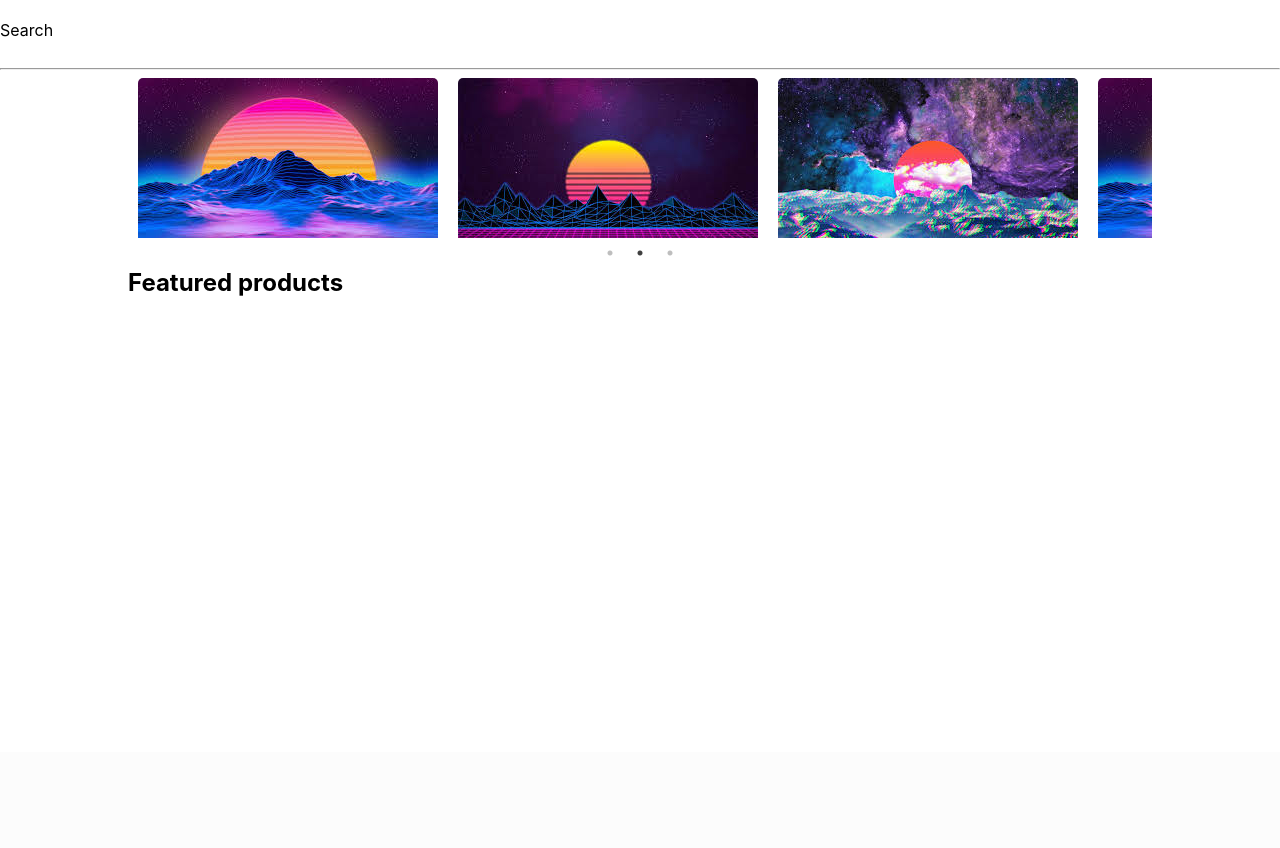
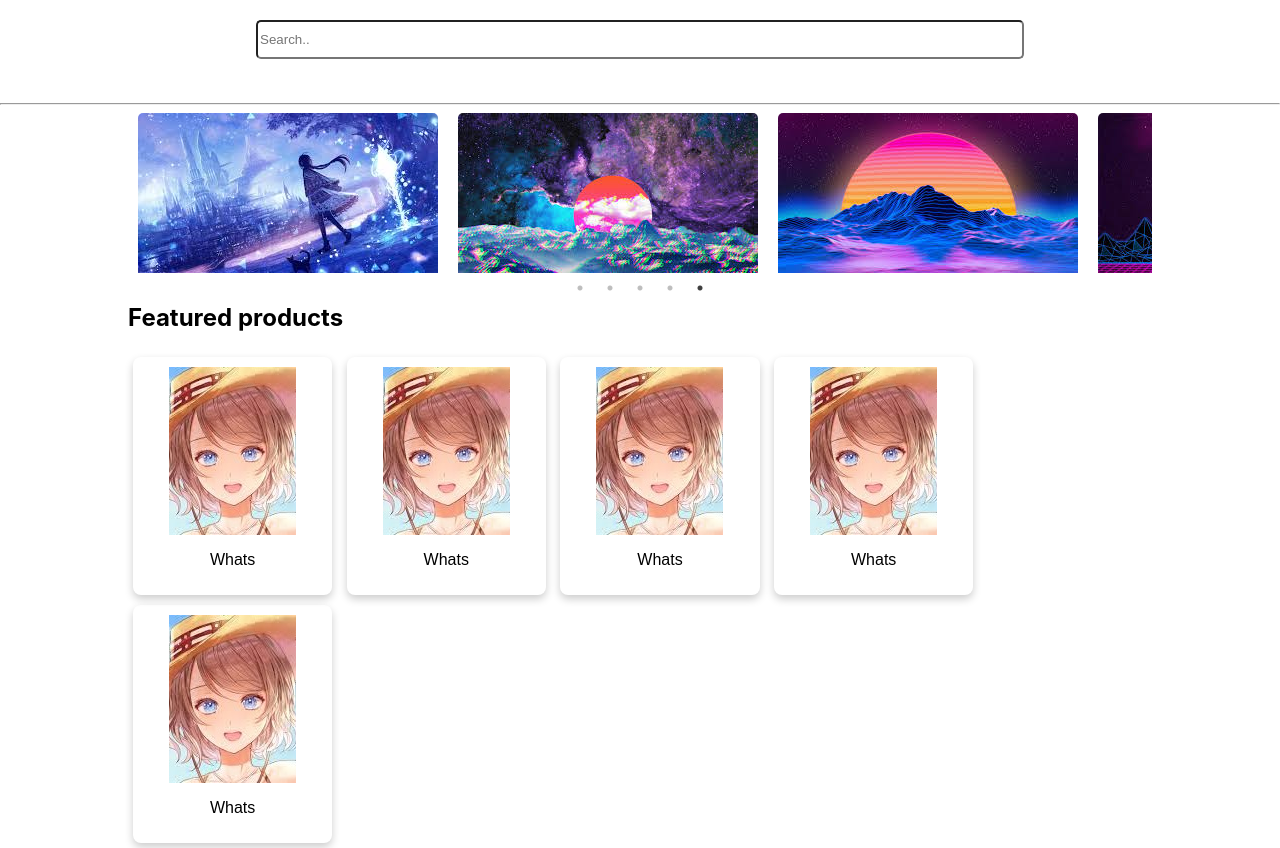
Before and after one commit to Vincent-Cayadi/Hwa-Chong-E-Commerce, a web app: file Home-Page.html in a window 1280 px wide. Shown: the part 48-896 px from the top of the page. Before the commit the page ends 344 px from the top, so only its background shows below. Run offline with its HTML, style and script files only (its server is not run), Linux system fonts and the light colour scheme.

Commit message:
Day one done. Website its working yay wow

```diff
--- /dev/null
+++ b/CSS/Cards.css
@@ -0,0 +1,16 @@
+.card{
+    box-shadow: 0 4px 8px 0 rgba(0, 0, 0, 0.2);
+    max-width: 300px;
+    text-align: center;
+    font-family: arial;
+    border-radius: 8px;
+    display: inline-block;
+    margin: 5px;
+    padding: 10px;
+    width: 14vw;
+}
+
+
+.text{
+    align:center;
+}
--- a/CSS/Home-Page.css
+++ b/CSS/Home-Page.css
@@ -42,6 +42,12 @@ body{
   padding-bottom: 20px;
 }
 
+.topnav{
+  border-radius: 5px;
+  height: 39px;
+  width: 60vw;
+}
+
 .wrapper-image{
   margin-left: 10px;
   margin-right: 10px;
--- a/Home-Page.html
+++ b/Home-Page.html
@@ -10,6 +10,7 @@
         <link href="CSS/Home-Page.css" rel="stylesheet">
         <link rel="stylesheet" type="text/css" href="slick/slick.css"/>
         <link rel="stylesheet" type="text/css" href="slick/slick-theme.css"/>
+        <link rel="stylesheet" type="text/css" href="CSS/Cards.css"/>
         <script type="text/javascript" src="JavaScript/jquery-3.5.1.min.js"></script>
         <script type="text/javascript" src="slick/slick.min.js"></script>
         <script type="text/javascript" src="Javascript/Slideshow.js"></script>
@@ -21,8 +22,10 @@
             <a href="#">Link</a>
             <a href="#" class="right">Link</a>
         </div>
-        <div class="search-area">
-            Search
+        <div align="center" class="search-area">
+            <form action="" method="post">
+                <input class="topnav" type="text" placeholder="Search..">
+            </form>
         </div>
         <hr>
         <div class="ofb">
@@ -36,8 +39,34 @@
                 <div>
                     <img class = "wrapper-image" src="Pictures/index3.jpg" alt="Pepe">
                 </div>
+                <div>
+                    <img class = "wrapper-image" src="Pictures/index5.jpg" alt="Pepe">
+                </div>
+                <div>
+                    <img class = "wrapper-image" src="Pictures/the-great-wave-off-kanagawa-retro-style-japan-waves-retrowave-hd-wallpaper-preview.jpg" alt="Pepe">
+                </div>
             </div>
             <h2>Featured products</h2>
+            <div class="card">
+                <img src="Pictures\index4.jpg">
+                <p class="test">Whats</p>
+            </div>
+            <div class="card">
+                <img src="Pictures\index4.jpg">
+                <p class="test">Whats</p>
+            </div>
+            <div class="card">
+                <img src="Pictures\index4.jpg">
+                <p class="test">Whats</p>
+            </div>
+            <div class="card">
+                <img src="Pictures\index4.jpg">
+                <p class="test">Whats</p>
+            </div>
+            <div class="card">
+                <img src="Pictures\index4.jpg">
+                <p class="test">Whats</p>
+            </div>
         </div>
     </body>
 </html>
```
Also changed, not shown: Test.html (+42 -26 lines), JavaScript/Cards-JS.js (added), Pictures/index4.jpg (added), Pictures/index5.jpg (added), Pictures/the-great-wave-off-kanagawa-retro-style-japan-waves-retrowave-hd-wallpaper-preview.jpg (added).
